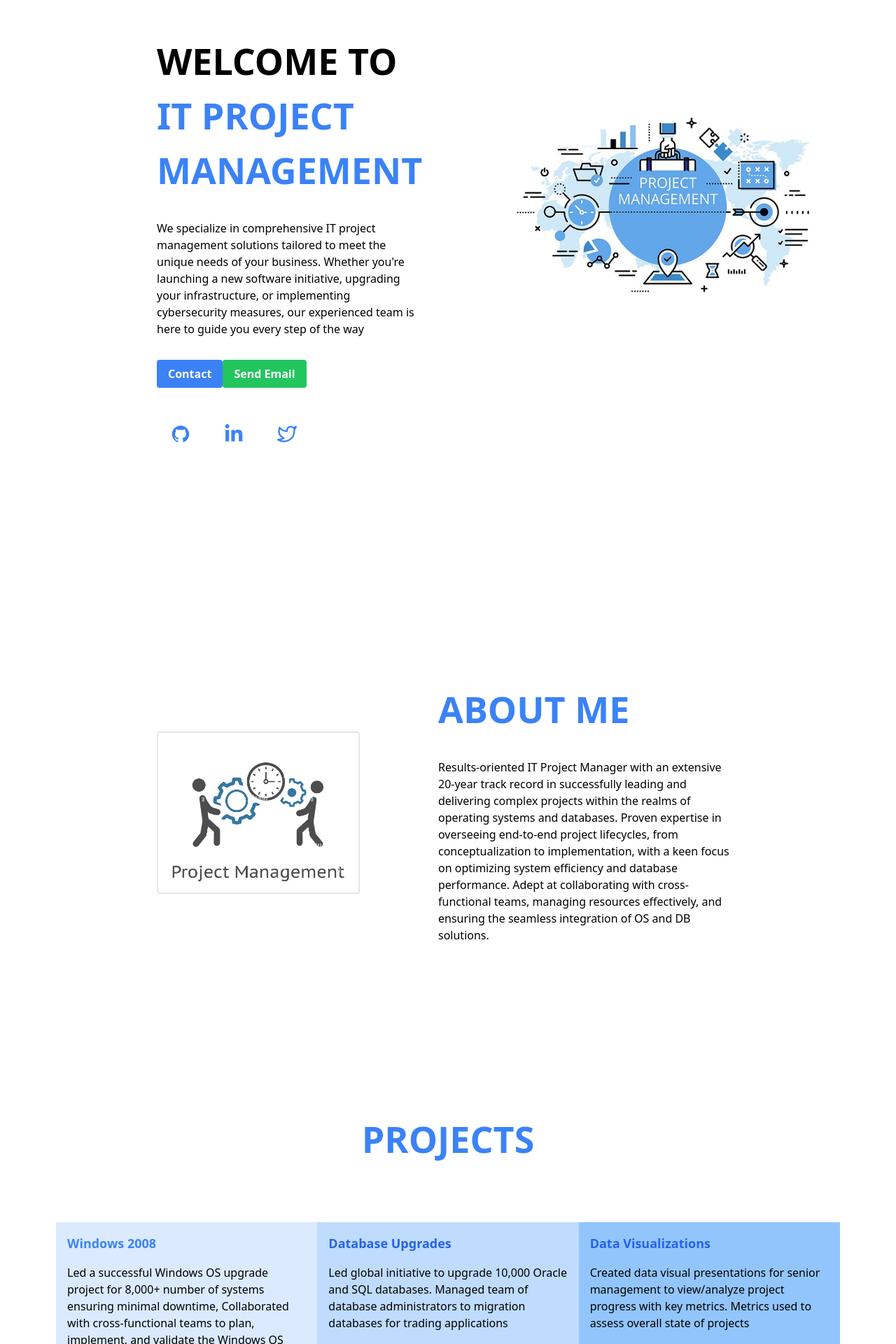
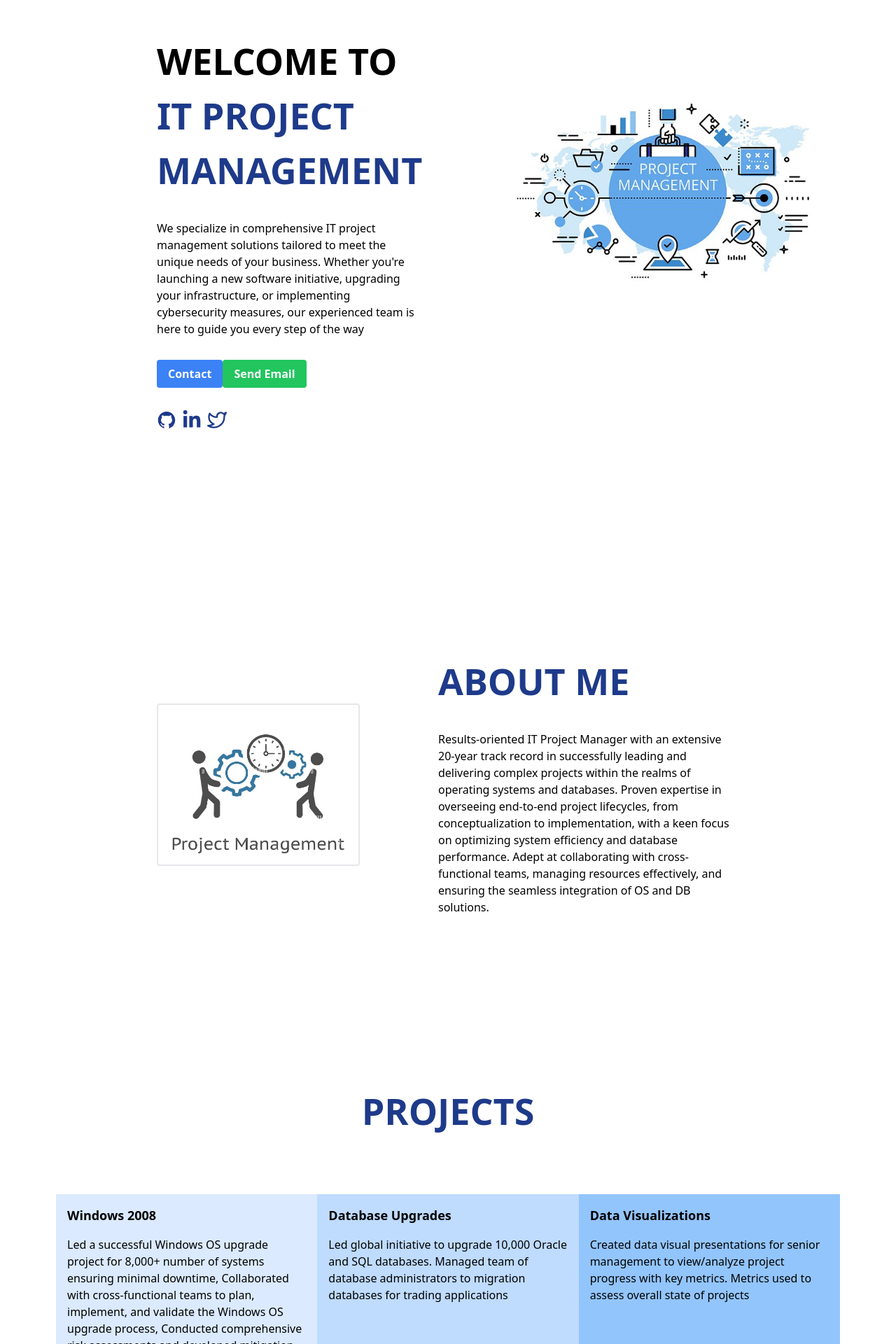
Before and after one commit to mkjilani/midterm-nextjs, a React (Vite) app: page / in a window 1280 px wide. Shown: the part 180-2100 px from the top of the page at 70% size. Built offline with nearby package versions, Linux system fonts and the light colour scheme.

Commit message:
Updated to darker colors. Closing #31

```diff
--- a/src/Components/About.jsx
+++ b/src/Components/About.jsx
@@ -7,7 +7,7 @@ const About = () => {
         <div id='About' className="lg:px-56 px-10 lg:py-0 py-20 text-center gap-5 lg:text-start flex lg:flex-row flex-col justify-between lg:gap-28 items-center">
             <img src={img} width={290} height={290} className='rounded border-2 p-1 ' alt="Image for Project Management" />
             <div className=" h-full lg:py-40 flex flex-col justify-center lg:items-start items-center text-white">
-                <h1  className="text-[52px] font-semibold mb-8 leading-normal text-blue-500 uppercase">About me</h1>
+                <h1  className="text-[52px] font-semibold mb-8 leading-normal text-blue-900 uppercase">About me</h1>
                 <p className="text-black">Results-oriented IT Project Manager with an extensive 20-year track record in successfully leading and delivering complex projects within the realms of operating systems and databases. Proven expertise in overseeing end-to-end project lifecycles, from conceptualization to implementation, with a keen focus on optimizing system efficiency and database performance. Adept at collaborating with cross-functional teams, managing resources effectively, and ensuring the seamless integration of OS and DB solutions.</p>
 
 
--- a/src/Components/Banner.jsx
+++ b/src/Components/Banner.jsx
@@ -11,7 +11,7 @@ const Banner = () => {
     return (
         <div className="lg:px-56 px-10 lg:py-0 py-20 text-center gap-5 lg:text-start flex lg:flex-row flex-col-reverse justify-between lg:gap-28 items-center">
             <div className=" h-full lg:py-40 flex flex-col justify-center lg:items-start items-center text-red">
-                <h1 className="text-[52px] font-semibold mb-8 leading-normal uppercase">Welcome To <span className="text-blue-500">IT Project Management</span></h1>
+                <h1 className="text-[52px] font-semibold mb-8 leading-normal uppercase">Welcome To <span className="text-blue-900">IT Project Management</span></h1>
                 <p >We specialize in comprehensive IT project management solutions tailored to meet the unique needs of your business. Whether you're launching a new software initiative, upgrading your infrastructure, or implementing cybersecurity measures, our experienced team is here to guide you every step of the way</p>
                 <div>
                     <CallToAction />
@@ -19,13 +19,13 @@ const Banner = () => {
                 <div className="flex mt-8 gap-2">
                     <div className="flex items-center justify-center">
                         <div  className="flex space-x-2">
-                            <a href="http://github.com" className="text-blue-500 hover:text-blue-500 rounded-full glow p-5">
+                            <a href="http://github.com" className="text-blue-900 hover:text-black rounded-full">
                                 <AiFillGithub className="text-[28px]"/>
                             </a>
-                            <a href="http://linkedin.com" className="text-blue-500 hover:text-blue-500 rounded-full glow p-5">
+                            <a href="http://linkedin.com" className="text-blue-900 hover:text-black rounded-full">
                                 <FaLinkedinIn className="text-[28px]"/>
                             </a>
-                            <a href="http://twitter.com" className="text-blue-500 hover:text-blue-500 rounded-full glow p-5">
+                            <a href="http://twitter.com" className="text-blue-900 hover:text-black rounded-full">
                                 <FiTwitter className="text-[28px]"/>
                             </a>
 
--- a/src/Components/Contact.jsx
+++ b/src/Components/Contact.jsx
@@ -5,7 +5,7 @@ const Contact = () => {
 
     return (
        <div id="Contact" className="p-4 lg:p-20 flex flex-col items-center justify-center">
-        <h1 className="text-[52px] font-semibold mb-20 leading-normal uppercase text-blue-500">Contact Me</h1>
+        <h1 className="text-[52px] font-semibold mb-20 leading-normal uppercase text-blue-900">Contact Me</h1>
         <form action="" className="flex flex-col gap-2 lg:w-1/2">
             <div className="lg:flex gap-9">
                 <input className="w-full lg:my-3 my-4 rounded-lg bg-white p-4 border-2 text-blue-500 text-xl " placeholder="Enter Your Name" type="text" />
--- a/src/Components/Footer.jsx
+++ b/src/Components/Footer.jsx
@@ -1,7 +1,7 @@
 import {FaGithub, FaInstagram, FaLinkedinIn, FaTwitter} from "react-icons/fa";
 const Footer = () => {
     return (
-       <footer className="bg-blue-500 text-white lg:px-48 px-4 py-20">
+       <footer className="bg-blue-800 text-white lg:px-48 px-4 py-20">
         <div className="container mx-auto grid grid-cols-1 md:grid-cols-4 gap-4">
 
             <div>
--- a/src/Components/Projects.jsx
+++ b/src/Components/Projects.jsx
@@ -4,18 +4,18 @@ import { useEffect } from "react";
 const Projects = () => {
     return (
         <div id="Projects" className="p-20 flex flex-col items-center justify-center">
-            <h1 className="text-[52px] font-semibold mb-20 leading-normal uppercase text-blue-500">Projects</h1>
+            <h1 className="text-[52px] font-semibold mb-20 leading-normal uppercase text-blue-900">Projects</h1>
             <div className="flex justify-between">
                <div className="w-1/3 p-4 bg-blue-100">
-                <h2 className="text-lg font-semibold mb-4 text-blue-500">Windows 2008</h2>
+                <h2 className="text-lg font-semibold mb-4 text-black">Windows 2008</h2>
                 <p className="text-left">Led a successful Windows OS upgrade project for 8,000+ number of systems ensuring minimal downtime, Collaborated with cross-functional teams to plan, implement, and validate the Windows OS upgrade process, Conducted comprehensive risk assessments and developed mitigation strategies, resulting in a smooth transition, Provided technical support and training to end-users during and after the upgrade, addressing issues promptly, Maintained documentation of the upgrade process, configurations, and troubleshooting procedures.</p>
                 </div>
                 <div className="w-1/3 p-4 bg-blue-200">
-                <h2 className="text-lg font-semibold mb-4 text-blue-600">Database Upgrades</h2>
+                <h2 className="text-lg font-semibold mb-4 text-black">Database Upgrades</h2>
                 <p className="text-left">Led global initiative to upgrade 10,000 Oracle and SQL databases. Managed team of database administrators to migration databases for trading applications</p>
                 </div>
                 <div className="w-1/3 p-4 bg-blue-300">
-                <h2 className="text-lg font-semibold mb-4 text-blue-600">Data Visualizations</h2>
+                <h2 className="text-lg font-semibold mb-4 text-black">Data Visualizations</h2>
                 <p className="text-left">Created data visual presentations for senior management to view/analyze project progress with key metrics. Metrics used to assess overall state of projects </p>
                 </div>
             </div>
--- a/src/Components/Skills.jsx
+++ b/src/Components/Skills.jsx
@@ -7,7 +7,7 @@ const Skills = () => {
 
     return (
        <div id="Skills" className="p-20 flex flex-col items-center justify-center">
-        <h1 className="text-[52px] font-semibold mb-20 leading-normal uppercase text-blue-500">Skills</h1>
+        <h1 className="text-[52px] font-semibold mb-20 leading-normal uppercase text-blue-900">Skills</h1>
         <div className="grid lg:grid-cols-4 md:grid-cols-2 grid-cols-1 justify-around gap-10">
             <img height={250} width={250} className="flex items-center justify-center rounded-3xl p-1 " src={img1} alt="" />
             <img height={250} width={250} className="flex items-center justify-center rounded-3xl p-1 " src={img2} alt="" />
```
